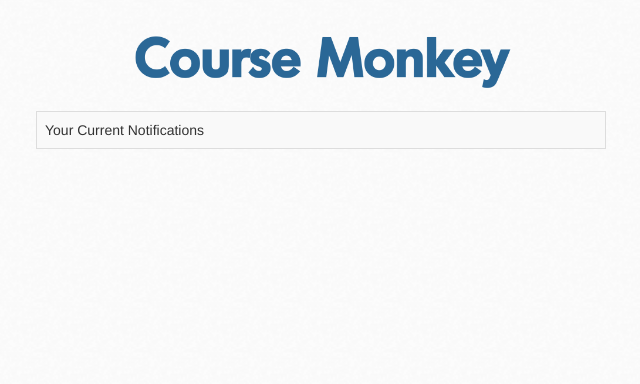
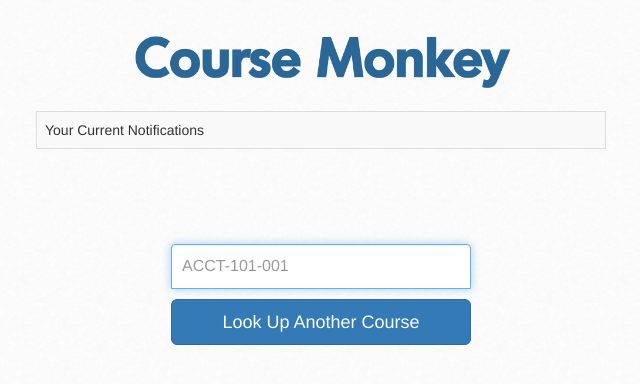
Before and after one commit to dhruvmah/Penn-Course-Monkey, a Flask app: page /account/1 in a window 1280 px wide. Shown: the part 253-637 px from the top of the page, without its empty margins (319-959 px from the left). Run offline with Flask 2, Linux system fonts and the light colour scheme; data that the repository does not hold is empty; some libraries are stand-ins or nearby versions.

Commit message:
new form to oneuser

```diff
--- a/templates/oneuser.html
+++ b/templates/oneuser.html
@@ -60,5 +60,15 @@
       <br />
       <br />
 
+      <div id="form">
+      <!-- <form class="form-signin" action="/course/" method="post" target="hidden_iframe" onsubmit="submitted=true;"> -->
+      <form class="form-signin" action="/course/" method="post">
+        <h2 class="form-signin-heading"></h2>
+        <input type="text" class="form-control" name="course_id" placeholder="ACCT-101-001" required autofocus>
+        <button class="btn btn-lg btn-primary btn-block" type="submit">Look Up Another Course</button>
+        <!-- <button>Check Course Status</button> -->
+      </form>
+      </div>
+
   </body>
 </html>
```
